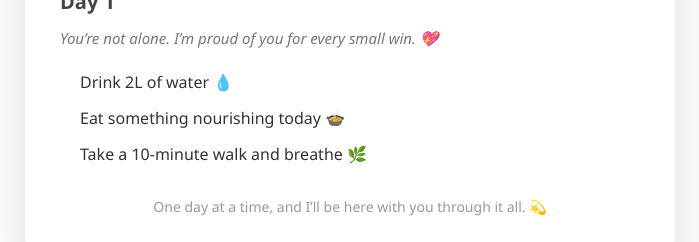
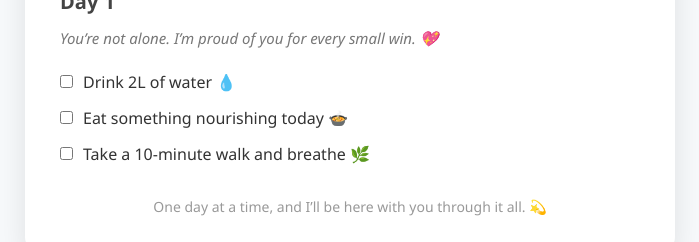
Before and after one commit to Sumeet-Builds-Stuffs/health-checklist, a Next.js app: page / in a window 1280 px wide. Shown: the part 230-472 px from the top of the page, without its empty margins (290-989 px from the left). Built offline with nearby package versions, Linux system fonts and the light colour scheme.

Commit message:
Added daily goal checkboxes with local storage

```diff
--- a/src/app/page.js
+++ b/src/app/page.js
@@ -3,6 +3,7 @@ import { useEffect, useState } from 'react';
 
 export default function Home() {
   const [dayIndex, setDayIndex] = useState(0);
+  const [checkedGoals, setCheckedGoals] = useState([]);
 
   const generateDays = () => {
     const baseQuotes = [
@@ -45,10 +46,26 @@ export default function Home() {
       const dayDiff = Math.floor((today - startDate) / (1000 * 60 * 60 * 24));
       const index = dayDiff >= 0 && dayDiff < 180 ? dayDiff : 0;
       setDayIndex(index);
+
+      const storedChecks = localStorage.getItem(`checked-${index}`);
+      if (storedChecks) {
+        setCheckedGoals(JSON.parse(storedChecks));
+      }
     }, 0);
 
     return () => clearTimeout(timer);
   }, []);
+
+  const toggleCheckbox = (i) => {
+    const updated = [...checkedGoals];
+    if (updated.includes(i)) {
+      updated.splice(updated.indexOf(i), 1);
+    } else {
+      updated.push(i);
+    }
+    setCheckedGoals(updated);
+    localStorage.setItem(`checked-${dayIndex}`, JSON.stringify(updated));
+  };
 
   return (
     <div style={{ padding: '40px', fontFamily: 'Segoe UI, sans-serif', backgroundColor: '#f7f9fb', minHeight: '100vh' }}>
@@ -67,9 +84,18 @@ export default function Home() {
           <p style={{ fontStyle: 'italic', fontSize: '15px', color: '#777', marginBottom: '20px' }}>
             {days[dayIndex].quote}
           </p>
-          <ul style={{ paddingLeft: '20px' }}>
+          <ul style={{ paddingLeft: '0px' }}>
             {days[dayIndex].goals.map((goal, i) => (
-              <li key={i} style={{ marginBottom: '12px', fontSize: '16px', color: '#333' }}>{goal}</li>
+              <li key={i} style={{ marginBottom: '12px', fontSize: '16px', color: '#333', listStyle: 'none' }}>
+                <label style={{ display: 'flex', alignItems: 'center', gap: '10px' }}>
+                  <input
+                    type="checkbox"
+                    checked={checkedGoals.includes(i)}
+                    onChange={() => toggleCheckbox(i)}
+                  />
+                  <span style={{ textDecoration: checkedGoals.includes(i) ? 'line-through' : 'none' }}>{goal}</span>
+                </label>
+              </li>
             ))}
           </ul>
         </div>
```
